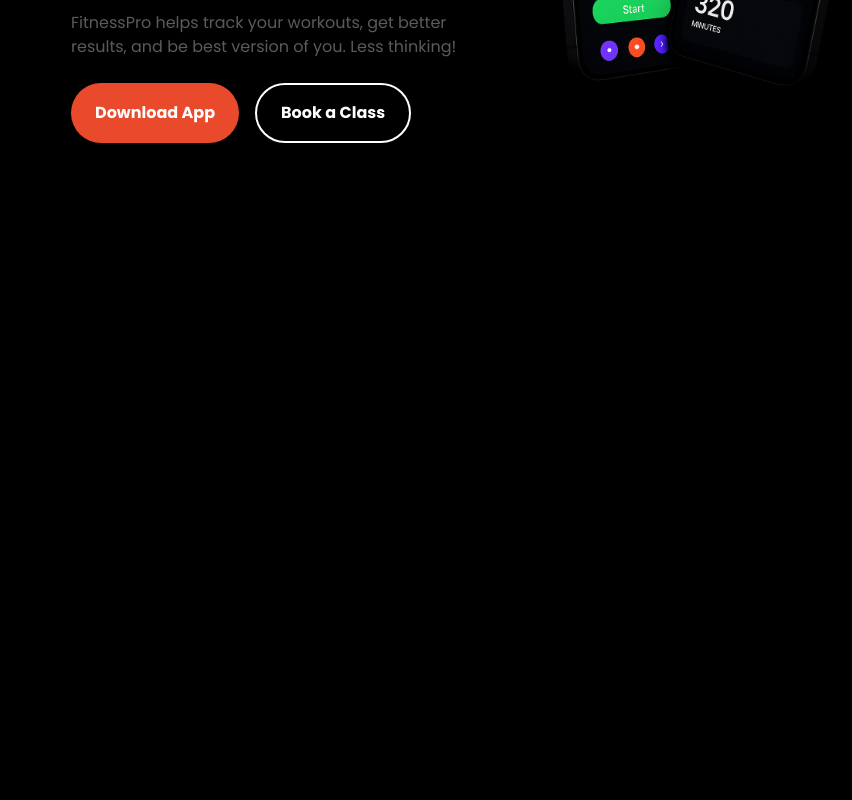
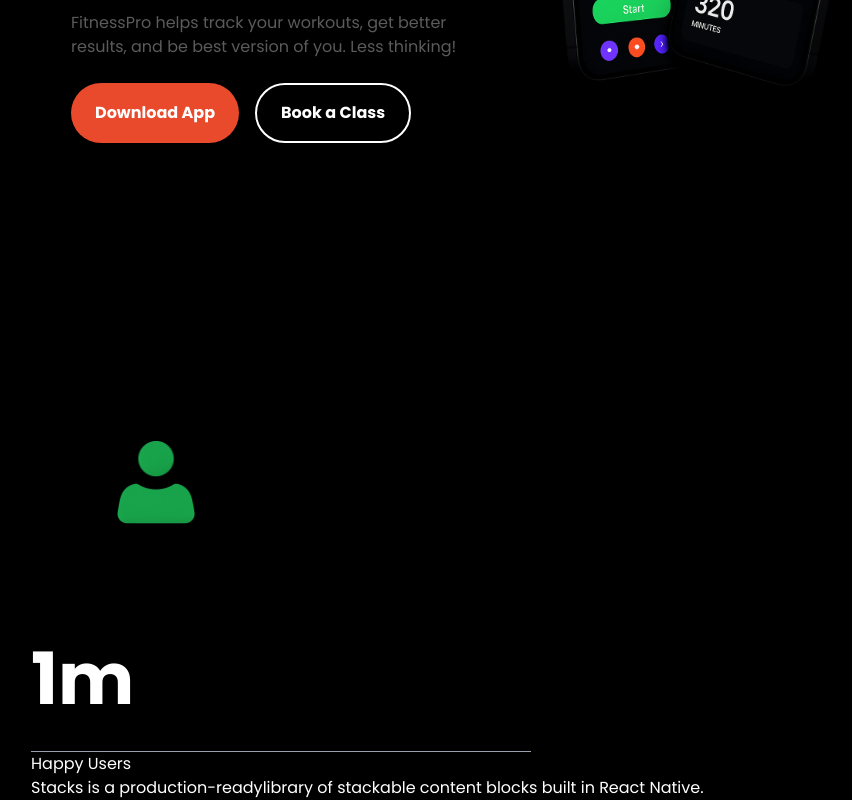
Before and after one commit to natancorcovia/FitnessProWeb, a React (Vite) app: page / in a window 1280 px wide. Shown: the part 3976-4776 px from the top of the page, without its empty margins (129-981 px from the left). Before the commit the page ends 4333 px from the top, so only its background shows below. Built offline with nearby package versions, Linux system fonts and the light colour scheme.

Commit message:
criação componente "Insights"

```diff
--- a/src/App.jsx
+++ b/src/App.jsx
@@ -1,8 +1,9 @@
-import { img1, img2, img3, img4 } from "../src/imagens/imagens";
+import { img1, img2, img3, img4 , users } from "../src/imagens/imagens";
 import Header from "./componentes/Header";
 import Section from "./componentes/Section";
 import Partners from "./componentes/Partners";
 import Testimonials from "./componentes/Testmonials";
+import Insights from "./componentes/Insights";
 
 function App() {
   return (
@@ -41,6 +42,13 @@
         src={img4}
         imgsize={"w-[510px]"}
       />
+
+      <Insights
+      img={users}
+      title="1m"
+      subtitle="Happy Users"
+      description="Stacks is a production-readylibrary of stackable content blocks built in React Native."
+      />
     </div>
   );
 }
--- /dev/null
+++ b/src/componentes/Insights.jsx
@@ -0,0 +1,11 @@
+export default function Insights({ img , title , subtitle , description}){
+    return(
+        <div>
+            <img src={img} className="w-[250px]" />
+            <h1 className="text-7xl font-bold my-9">{title}</h1>
+            <hr className="w-[500px]  border-gray-400"/>
+            <h2>{subtitle}</h2>
+            <p>{description}</p>
+        </div>
+    )
+}
--- a/src/imagens/imagens.js
+++ b/src/imagens/imagens.js
@@ -6,6 +6,7 @@
 import athlene from "../imagens/athlene.png"
 import staminus from "../imagens/staminus.png"
 import sportrix from "../imagens/sportrix.png"
+import users from "../imagens/icon_user.png"
 
 export {
     logo,
@@ -16,4 +17,5 @@
     athlene,
     staminus,
     sportrix,
+    users,
 };
```
